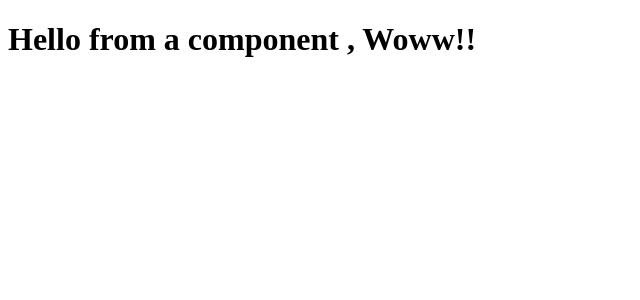
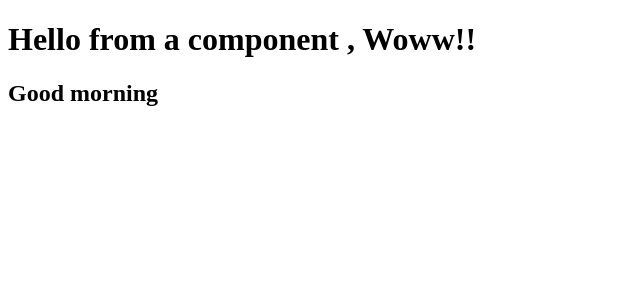
Before and after one commit to arjunk03/reactApp, a React (Vite) app in the folder ReactApp/: page / in a window 1280 px wide. Shown: the top 300 px of the page, without its empty margins (0-640 px from the left). Built offline with nearby package versions, Linux system fonts and the light colour scheme.

Commit message:
css updated

```diff
--- a/ReactApp/src/componenets/Hello.jsx
+++ b/ReactApp/src/componenets/Hello.jsx
@@ -5,7 +5,12 @@ function displayMessage() {
 }
 
 function Hello() {
-  return <h1>Hello from a component , {displayMessage()}</h1>;
+  return (
+    <div>
+      <h1>Hello from a component , {displayMessage()}</h1>
+      <h2>Good morning</h2>
+    </div>
+  );
 }
 
 export default Hello;
```
